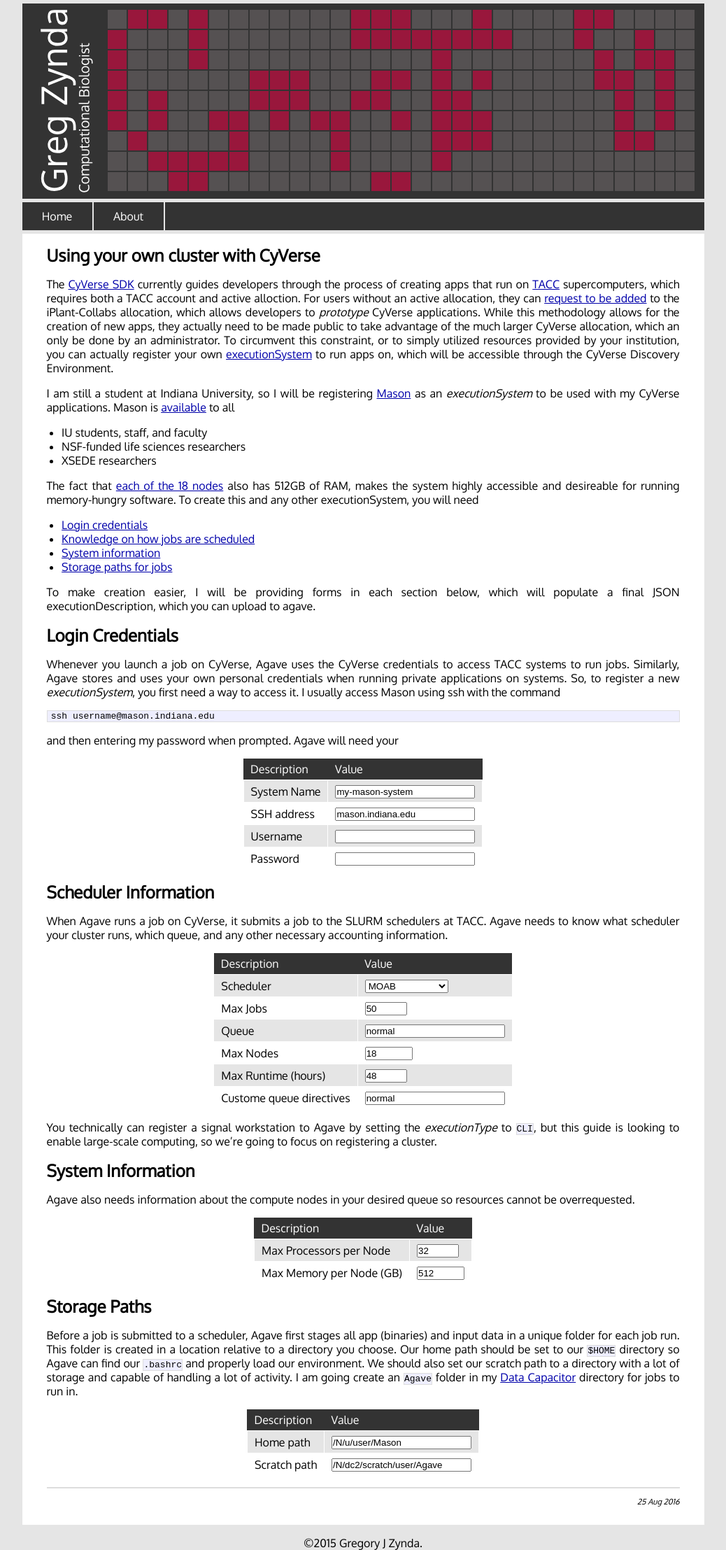
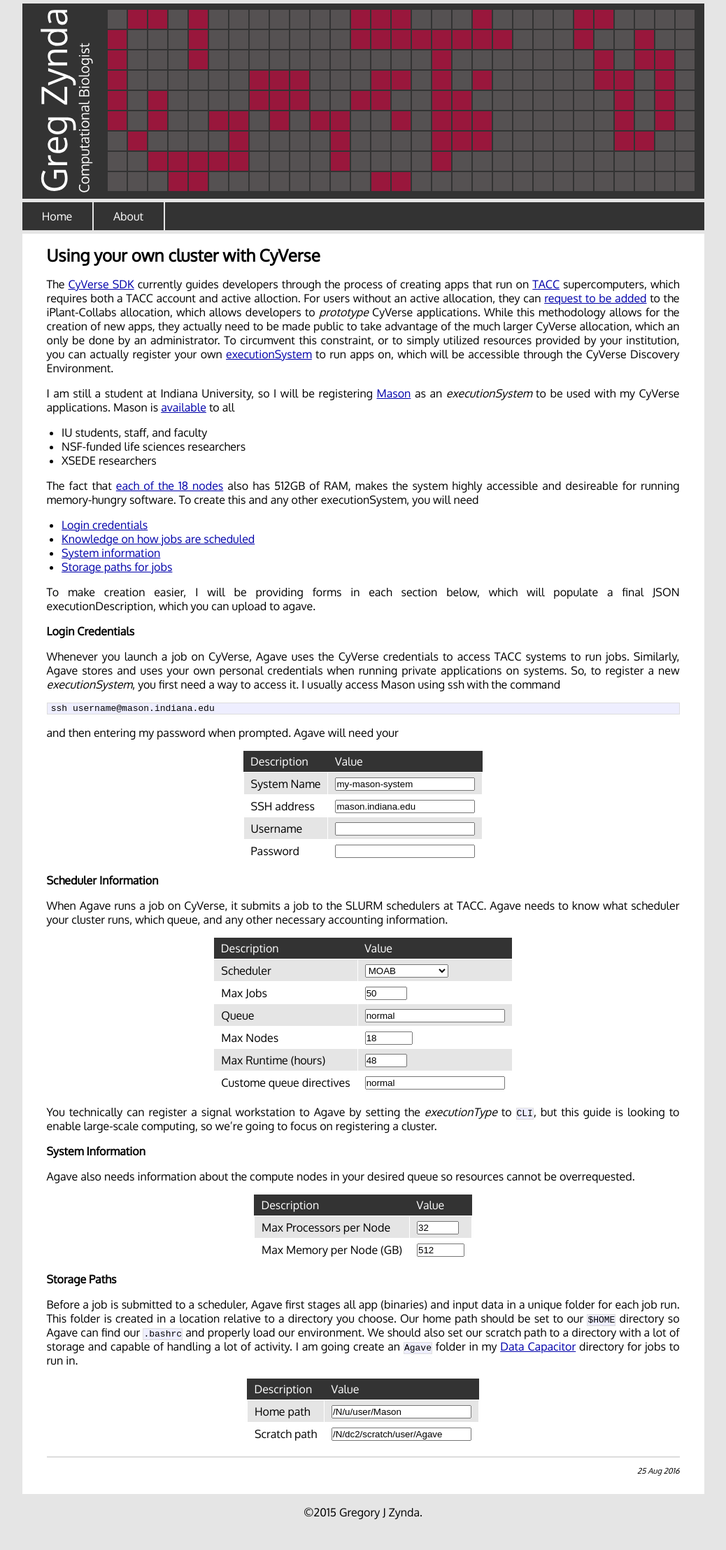
Before and after one commit to zyndagj/zyndagj.github.io, a Jekyll site: the page built from _posts/2017-02-06-agave-executionSystem.markdown, in a window 1280 px wide. Shown: the whole page at 70% size, without its empty margins (121-1159 px from the left). Built offline with Jekyll 4.4.1, drawn with Linux system fonts in a browser that asks for light colours; after the commit the page ends 2171 px from its top, so only the background shows below that.

Commit message:
Changed header from h2 to h3

```diff
--- a/_posts/2017-02-06-agave-executionSystem.markdown
+++ b/_posts/2017-02-06-agave-executionSystem.markdown
@@ -80,7 +80,7 @@ The fact that [each of the 18 nodes](https://kb.iu.edu/d/bbhh#info) also has 512
 
 To make creation easier, I will be providing forms in each section below, which will populate a final JSON executionDescription, which you can upload to agave.
 
-## Login Credentials
+### Login Credentials
 
 Whenever you launch a job on CyVerse, Agave uses the CyVerse credentials to access TACC systems to run jobs. Similarly, Agave stores and uses your own personal credentials when running private applications on systems. So, to register a new *executionSystem*, you first need a way to access it. I usually access Mason using ssh with the command
 
@@ -97,7 +97,7 @@ and then entering my password when prompted. Agave will need your
 | Username | <input type="text" id="username" style="width:200px; box-sizing:border-box;"> |
 | Password | <input type="password" id="password" style="width:200px; box-sizing:border-box;"> |
 
-## Scheduler Information
+### Scheduler Information
 
 When Agave runs a job on CyVerse, it submits a job to the SLURM schedulers at TACC. Agave needs to know what scheduler your cluster runs, which queue, and any other necessary accounting information.
 
@@ -112,7 +112,7 @@ When Agave runs a job on CyVerse, it submits a job to the SLURM schedulers at TA
 
 You technically can register a signal workstation to Agave by setting the *executionType* to `CLI`, but this guide is looking to enable large-scale computing, so we're going to focus on registering a cluster.
 
-## System Information
+### System Information
 
 Agave also needs information about the compute nodes in your desired queue so resources cannot be overrequested.
 
@@ -121,7 +121,7 @@ Agave also needs information about the compute nodes in your desired queue so re
 | Max Processors per Node | <input type="number" id="maxPPN" min="-1" max="128" value="32"> |
 | Max Memory per Node (GB) | <input type="number" id="maxMEM" min="-1" max="4000" value="512"> |
 
-## Storage Paths
+### Storage Paths
 
 Before a job is submitted to a scheduler, Agave first stages all app (binaries) and input data in a unique folder for each job run. This folder is created in a location relative to a directory you choose.
 Our home path should be set to our `$HOME` directory so Agave can find our `.bashrc` and properly load our environment.
```
